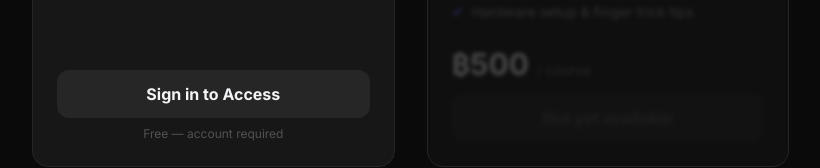
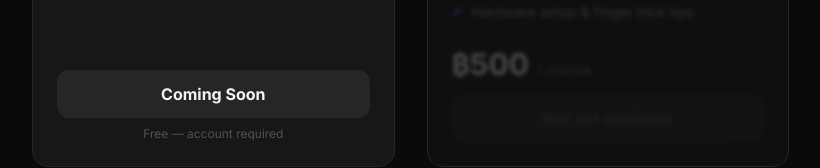
Before and after one commit to ntpcuber/ntpcuber, a Next.js app: page /courses in a window 1280 px wide. Shown: the part 952-1120 px from the top of the page, without its empty margins (32-852 px from the left). Built offline with nearby package versions, Linux system fonts and the light colour scheme; no server answers.

Commit message:
back to coming soon

```diff
--- a/app/courses/page.tsx
+++ b/app/courses/page.tsx
@@ -17,8 +17,10 @@ const content = {
     badgeThai: '🇹🇭 Thai',
     course1Title: "Stepping into Cubing: The Beginner's Method",
     course1Desc: "Learn the easiest way to solve a Rubik's cube, with minimum algorithms. Perfect for absolute beginners with zero experience.",
-    btnStartLearning: 'Start Learning',
-    btnSignInToAccess: 'Sign in to Access',
+    // btnStartLearning: 'Start Learning',
+    btnStartLearning: 'Coming Soon',
+    // btnSignInToAccess: 'Sign in to Access',
+    btnSignInToAccess: 'Coming Soon',
     signInNote: 'Free — account required',
     previewCourse: 'Preview Course',
     // Course 2
@@ -47,8 +49,10 @@ const content = {
     badgeThai: '🇹🇭 ภาษาไทย',
     course1Title: 'เริ่มต้นแก้รูบิก: วิธีสำหรับมือใหม่',
     course1Desc: 'เรียนรู้วิธีที่ง่ายที่สุดในการแก้รูบิก ด้วยจำนวนสูตรน้อยที่สุด เหมาะสำหรับผู้เริ่มต้นที่ไม่มีประสบการณ์มาก่อน',
-    btnStartLearning: 'เริ่มเรียนเลย',
-    btnSignInToAccess: 'เข้าสู่ระบบเพื่อเรียน',
+    // btnStartLearning: 'เริ่มเรียนเลย',
+    btnStartLearning: 'เร็ว ๆ นี้',
+    // btnSignInToAccess: 'เข้าสู่ระบบเพื่อเรียน',
+    btnSignInToAccess: 'เร็ว ๆ นี้',
     signInNote: 'ฟรี — ต้องมีบัญชีผู้ใช้',
     previewCourse: 'ดูตัวอย่างคอร์ส',
     // Course 2
```
